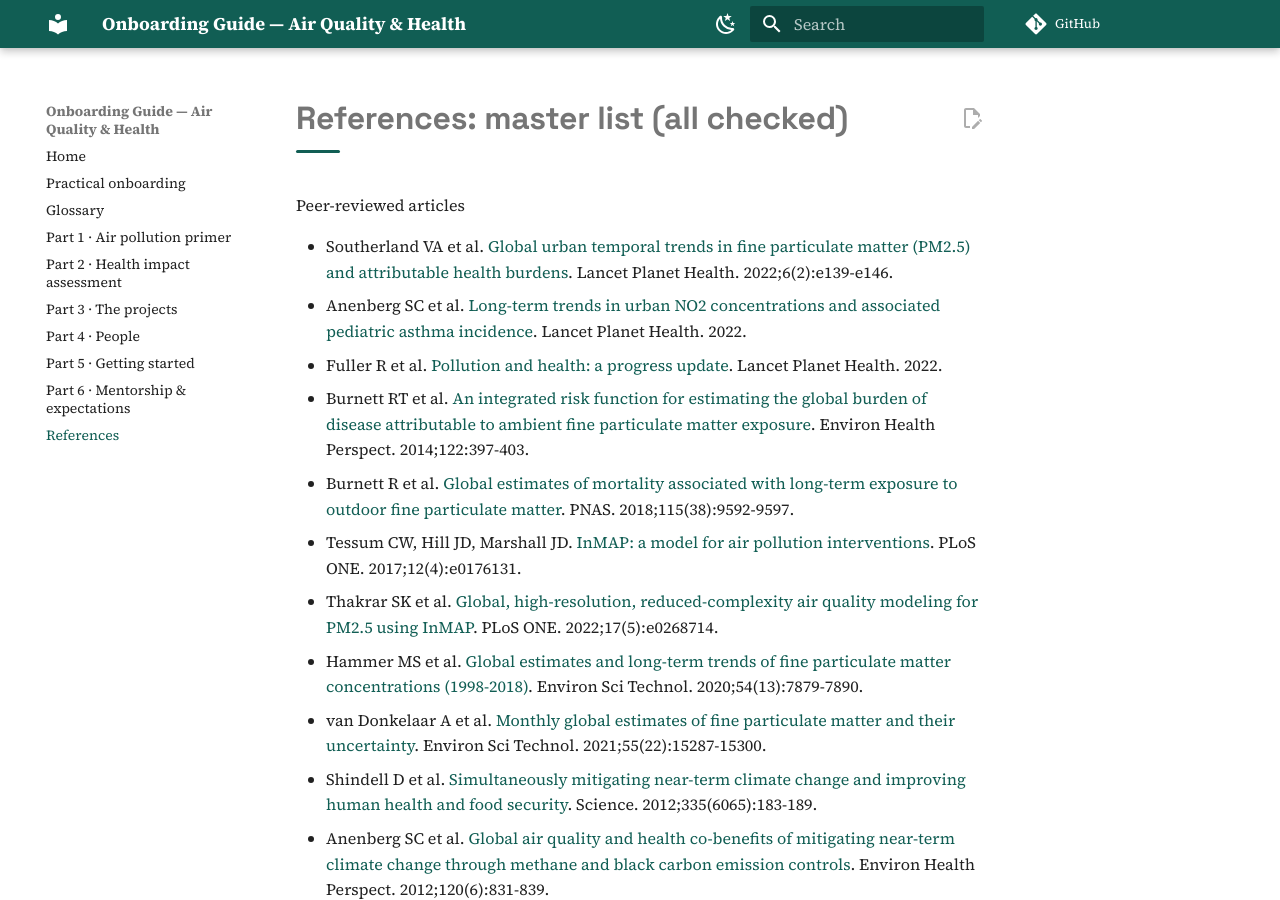
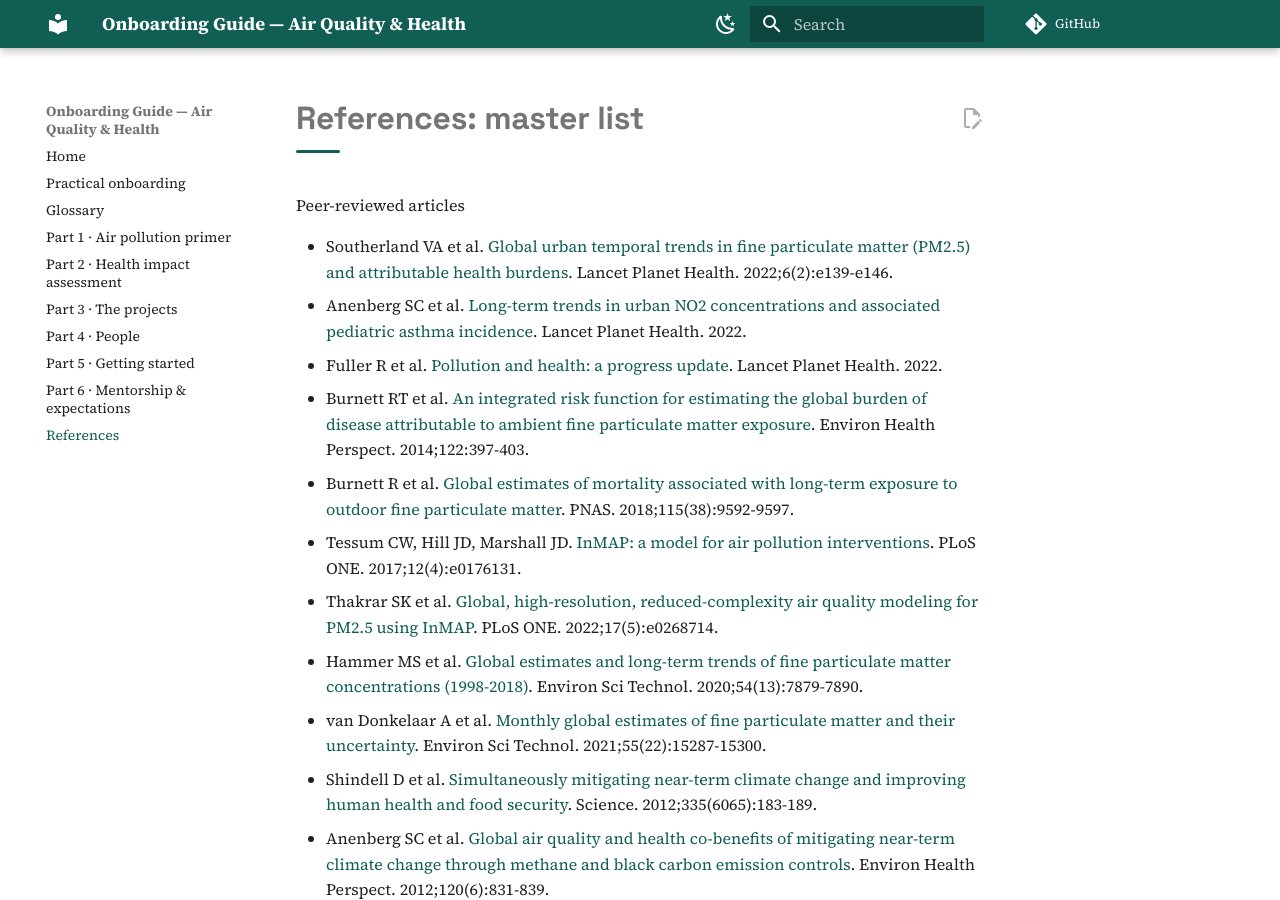
Before and after one commit to vtinney/mh-onboarding-site, an MkDocs documentation site: the page built from docs/references.md, in a window 1280 px wide and 900 px high. Built offline with MkDocs 1.6.1 and Material for MkDocs 9.7.7, drawn with Linux system fonts in a browser that asks for light colours; comment, search, counter and statistics services are not loaded.

Commit message:
Update references.md

```diff
--- a/docs/references.md
+++ b/docs/references.md
@@ -1,4 +1,4 @@
-# References: master list (all checked)
+# References: master list
 
 Peer-reviewed articles
 
```
